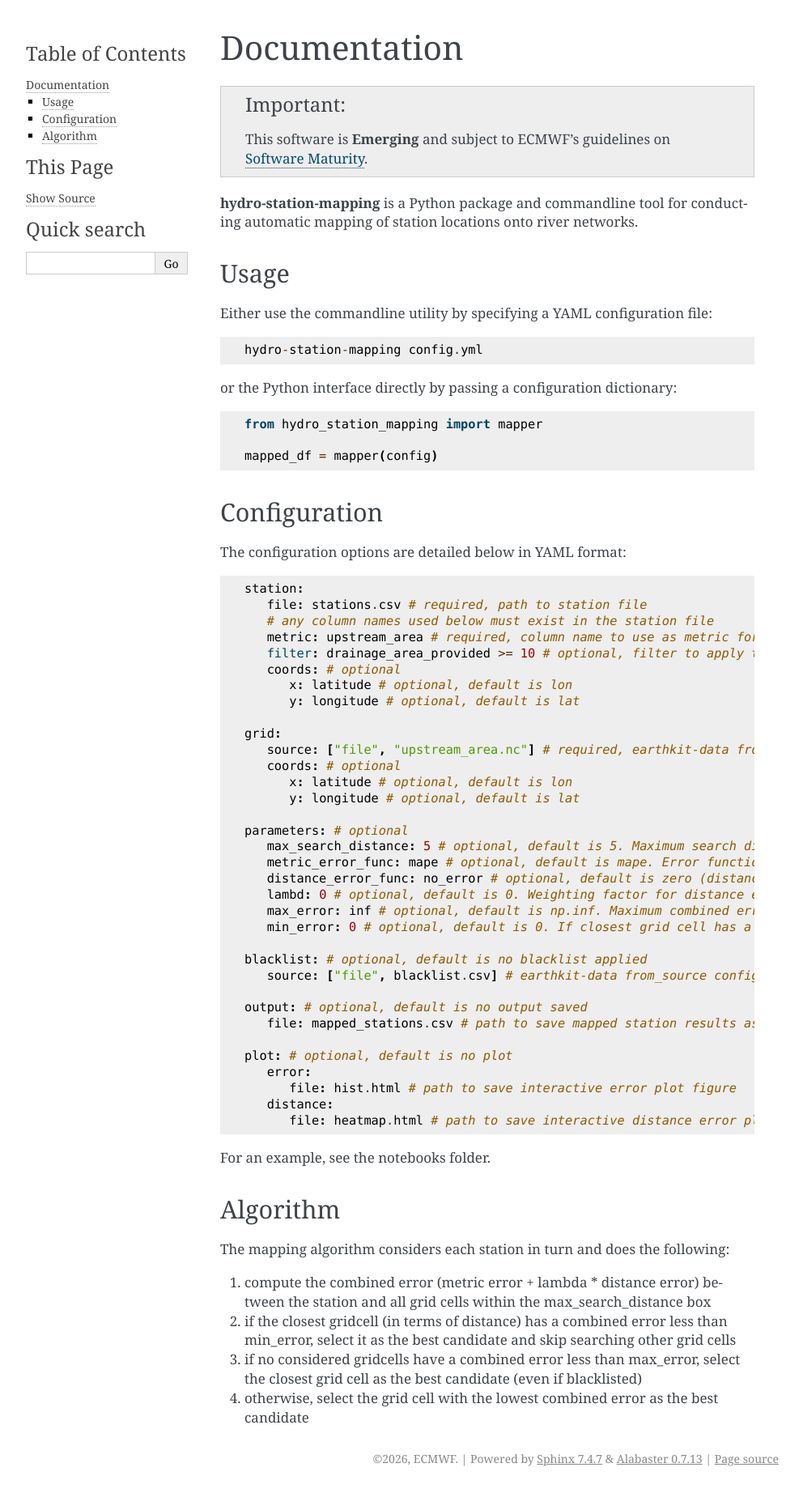
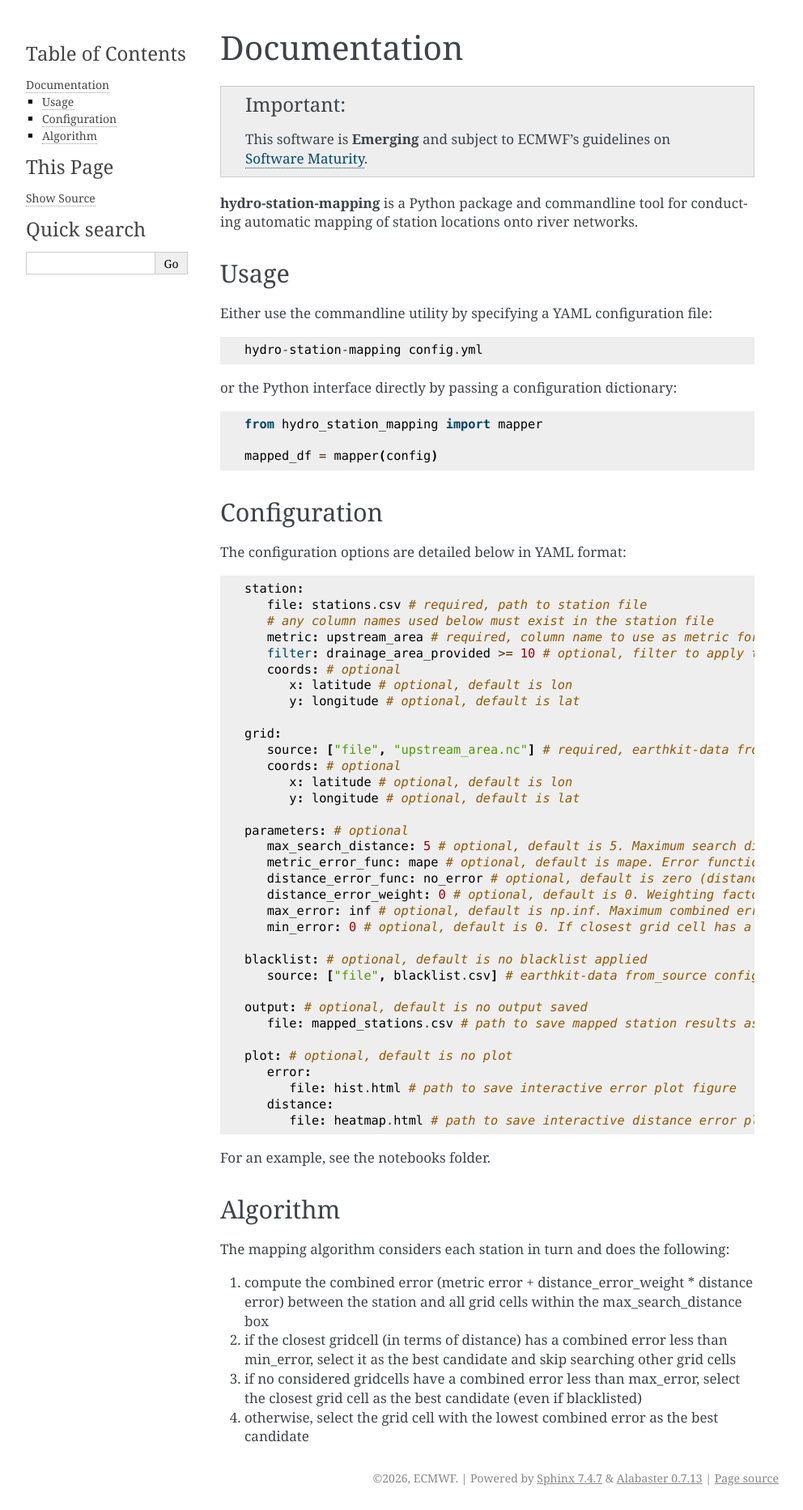
Before and after one commit to ecmwf/hydro-station-mapping, a Sphinx documentation site: the page built from docs/source/index.rst, in a window 1280 px wide. Shown: the whole page at 81% size, without its empty margins (148-1140 px from the left). Built offline with Sphinx 7.4.7, drawn with Linux system fonts in a browser that asks for light colours; before the commit the page ends 1841 px from its top, so only the background shows below that.

Commit message:
fix: change max_search_distance type from float to int (#9)
* fix: change max_search_distance type from float to int

* rename lambd to distance_error_weight

```diff
--- a/docs/source/index.rst
+++ b/docs/source/index.rst
@@ -44,9 +44,9 @@ The configuration options are detailed below in YAML format::
       max_search_distance: 5 # optional, default is 5. Maximum search distance to consider grid cells as mapping candidates (Manhattan distance measured in number of gridcells from the station)
       metric_error_func: mape # optional, default is mape. Error function to compute metric error between station and grid cell
       distance_error_func: no_error # optional, default is zero (distance not considered). Error function to compute distance error between station and grid cell, using the coordinates specified above
-      lambd: 0 # optional, default is 0. Weighting factor for distance error relative to metric error. Global error is computed as metric error + lambda * distance error
-      max_error: inf # optional, default is np.inf. Maximum combined error (metric error + lambda * distance error) to consider a grid cell as a valid mapping candidate, otherwise the closest grid cell will be selected as the best candidate.
-      min_error: 0 # optional, default is 0. If closest grid cell has a combined error (metric error + lambda * distance error) less than min_error, it will be selected as the best candidate without considering other grid cells, even if there are other grid cells with lower combined error.
+      distance_error_weight: 0 # optional, default is 0. Weighting factor for distance error relative to metric error. Global error is computed as metric error + distance_error_weight * distance error
+      max_error: inf # optional, default is np.inf. Maximum combined error (metric error + distance_error_weight * distance error) to consider a grid cell as a valid mapping candidate, otherwise the closest grid cell will be selected as the best candidate.
+      min_error: 0 # optional, default is 0. If closest grid cell has a combined error (metric error + distance_error_weight * distance error) less than min_error, it will be selected as the best candidate without considering other grid cells, even if there are other grid cells with lower combined error.
 
    blacklist: # optional, default is no blacklist applied
       source: ["file", blacklist.csv] # earthkit-data from_source configuration to load blacklist boolean mask. Any blacklisted grid cells will be given nan values before mapping.
@@ -67,7 +67,7 @@ Algorithm
 
 The mapping algorithm considers each station in turn and does the following:
 
-1. compute the combined error (metric error + lambda * distance error) between the station and all grid cells within the max_search_distance box
+1. compute the combined error (metric error + distance_error_weight * distance error) between the station and all grid cells within the max_search_distance box
 2. if the closest gridcell (in terms of distance) has a combined error less than min_error, select it as the best candidate and skip searching other grid cells
 3. if no considered gridcells have a combined error less than max_error, select the closest grid cell as the best candidate (even if blacklisted)
 4. otherwise, select the grid cell with the lowest combined error as the best candidate
```
Also changed, not shown: 4 other files.
